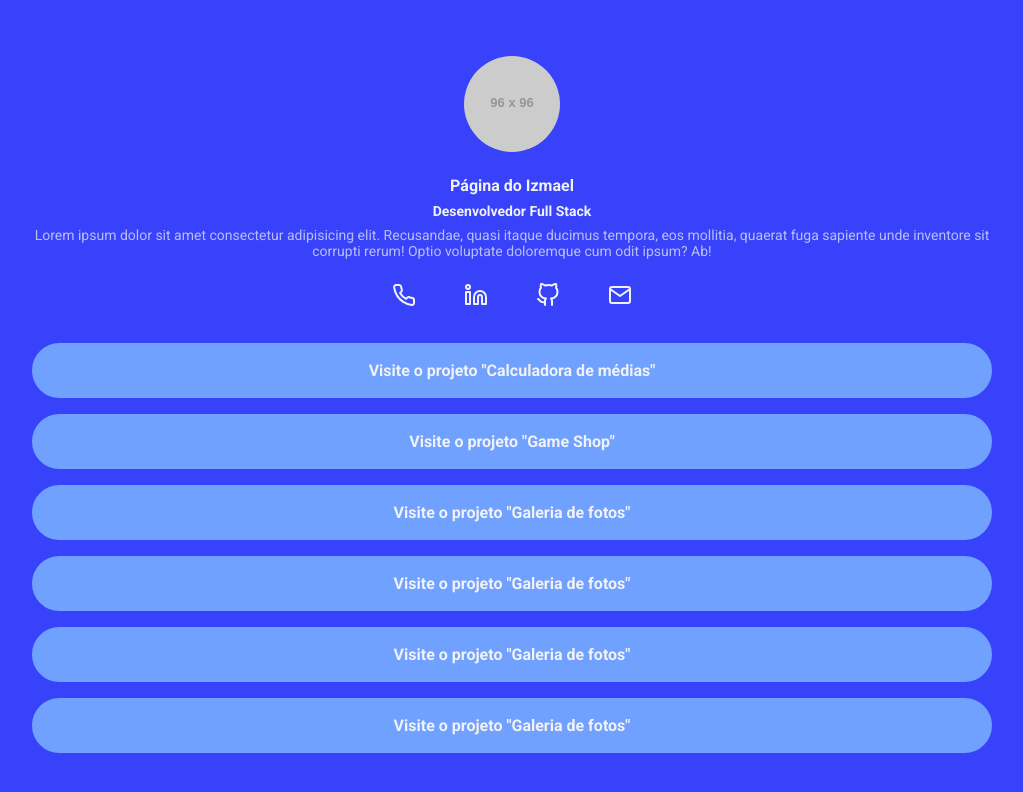
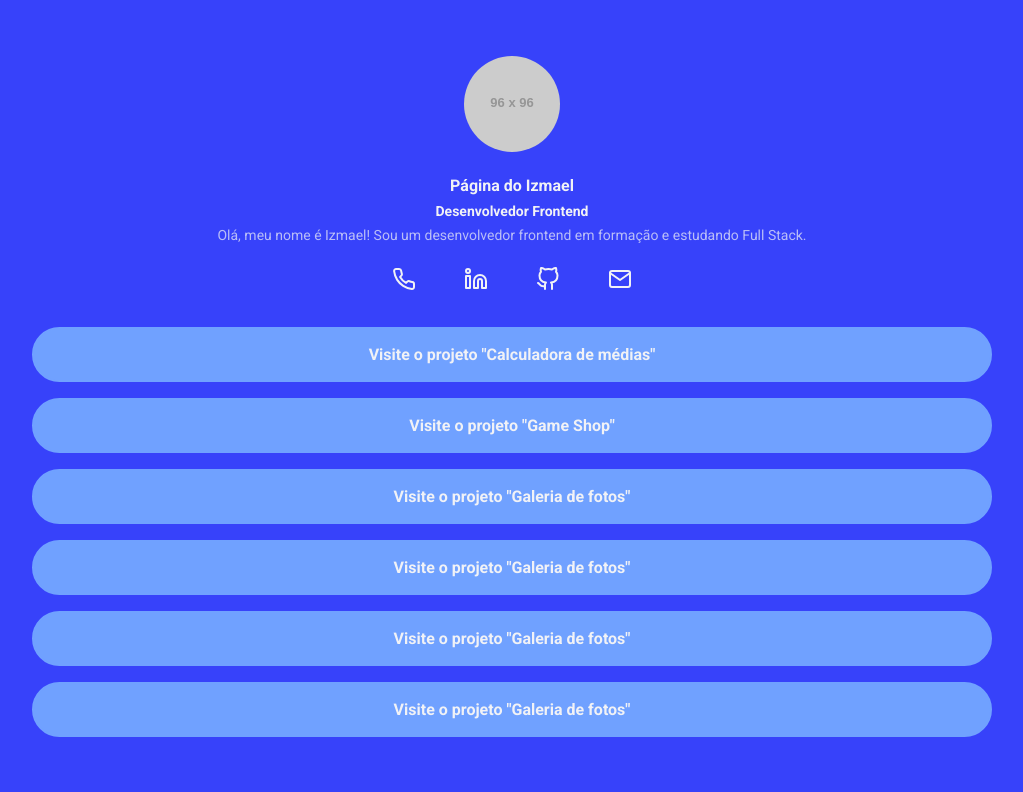
Before and after one commit to Oliveiraps/portifolio-ebac, a website: page index.html in a window 1280 px wide. Shown: the whole page, without its empty margins (128-1151 px from the left). Drawn offline with Linux system fonts and the light colour scheme; placeholder pictures from the web are drawn by us.

Commit message:
mudando a descrição principal

```diff
--- a/index.html
+++ b/index.html
@@ -15,8 +15,8 @@
             <img class="profile-avatar" src="https://placehold.co/96x96" alt="">
             <div class="profile-bio">
                 <h1 class="profile-bio-name">Página do Izmael</h1>
-                <h2 class="profile-bio-subtitle">Desenvolvedor Full Stack</h2>
-                <p class="profile-bio-description">Lorem ipsum dolor sit amet consectetur adipisicing elit. Recusandae, quasi itaque ducimus tempora, eos mollitia, quaerat fuga sapiente unde inventore sit corrupti rerum! Optio voluptate doloremque cum odit ipsum? Ab!</p>
+                <h2 class="profile-bio-subtitle">Desenvolvedor Frontend</h2>
+                <p class="profile-bio-description">Olá, meu nome é Izmael! Sou um desenvolvedor frontend em formação e estudando Full Stack.</p>
             </div>
         </header>
         <nav>
```
